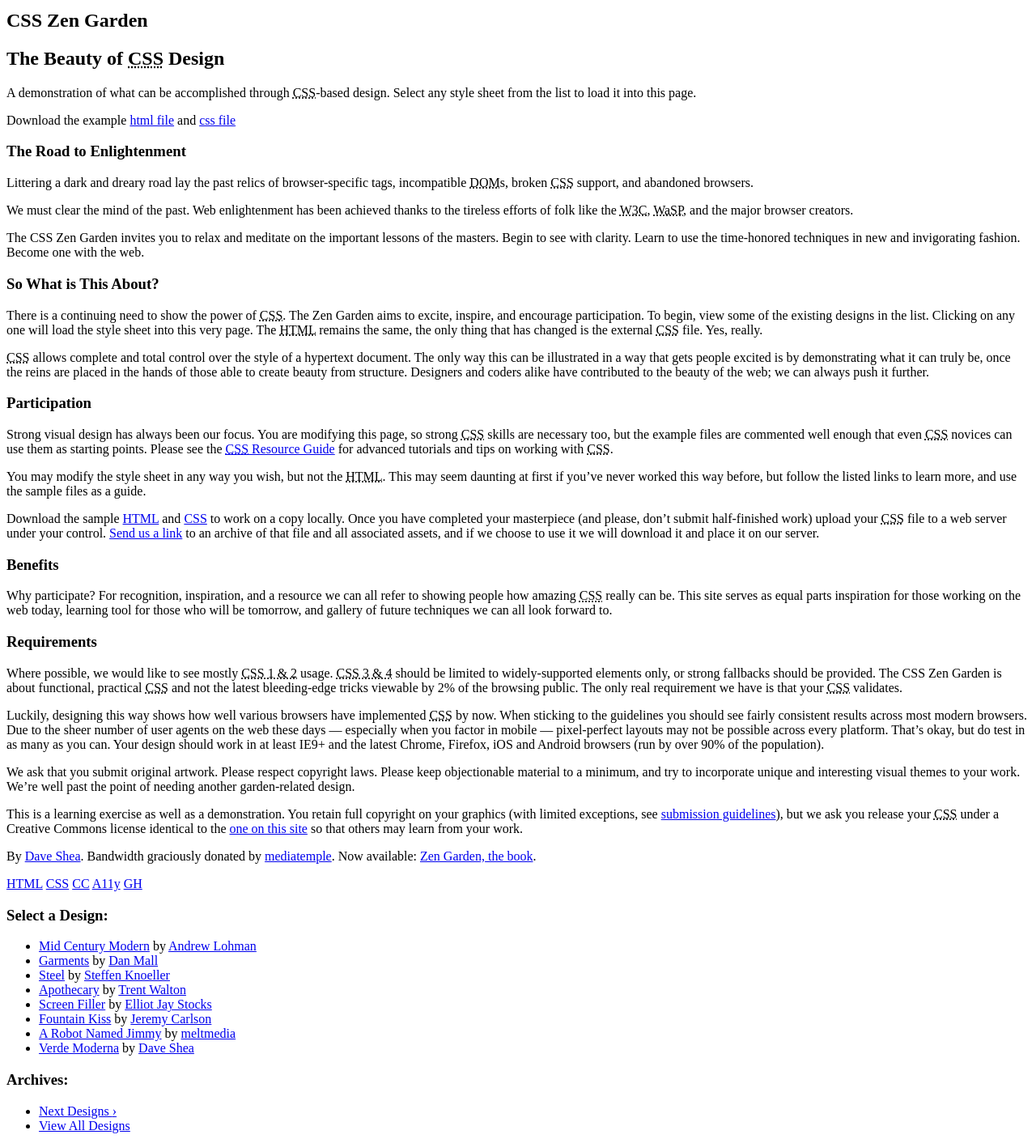
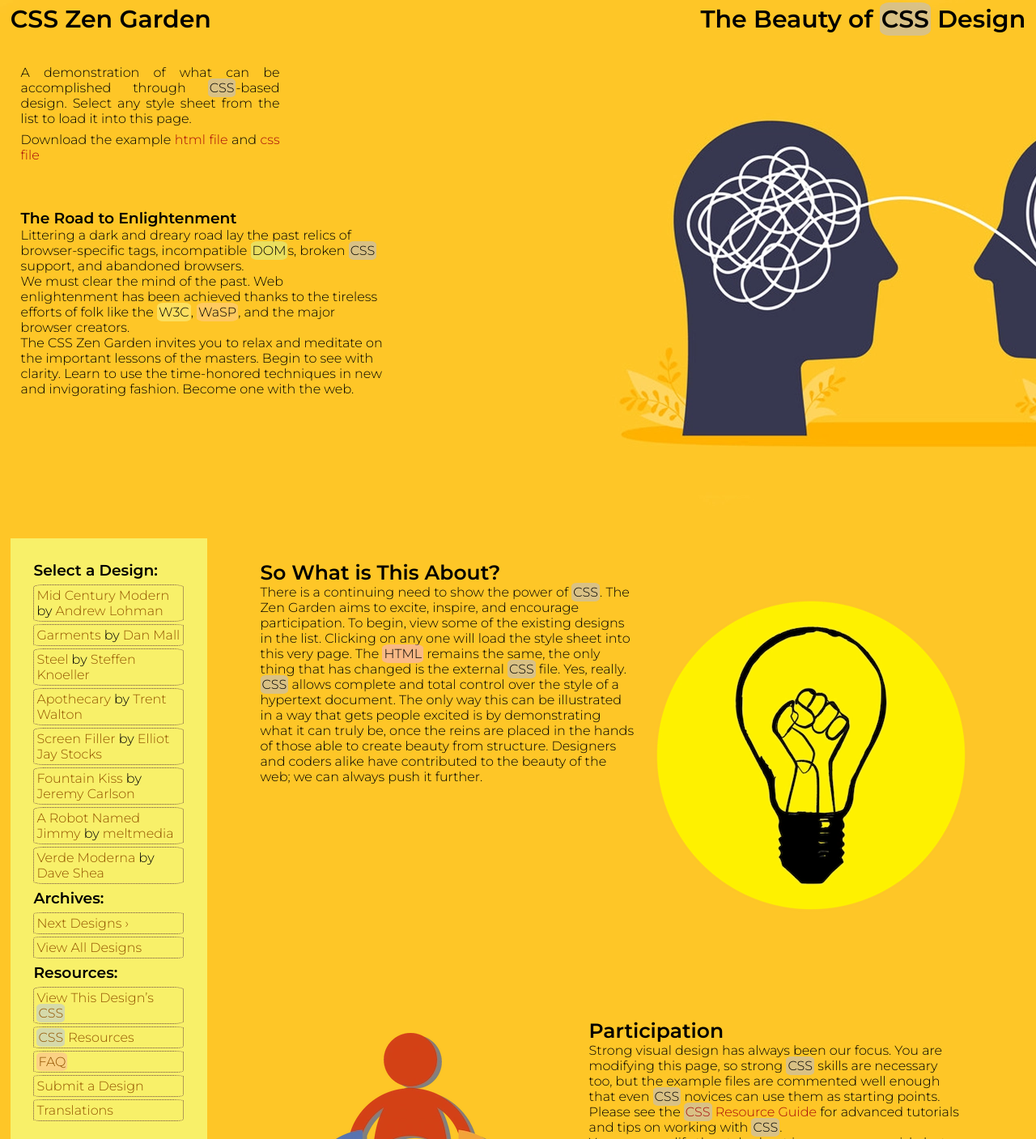
Before and after one commit to yaroslavami/Zengarden, a plain HTML site: page index.html in a window 1280 px wide. Shown: the part 8-1415 px from the top of the page at 81% size. Drawn offline with Linux system fonts and the light colour scheme.

Commit message:
finished

```diff
--- a/style.css
+++ b/style.css
@@ -1,4 +1,157 @@
-html {
+/* font */
+@import url('https://fonts.googleapis.com/css2?family=Montserrat:wght@300;600&display=swap');
+/* basic styles */
+* {
 	margin: 0;
 	padding: 0;
+	font-family: 'Montserrat', sans-serif;
 }
+body{
+	background-color: #fec627;
+}
+a{
+	text-decoration: none;
+	color: rgb(169, 10, 10);
+}
+abbr{
+	cursor: help;
+	border-radius: 19%;
+	padding: 2px;
+	text-decoration: none;
+}
+li{
+	list-style-type: none;
+	padding: 3px;
+	margin: 3px;
+	border-radius: 7%;
+	border: dotted 1px rgb(107, 70, 70);
+}
+/*styles for different abbr*/
+[title="Cascading Style Sheets"]{
+	background-color: rgba(168, 187, 255, 0.434);
+}
+[title="Document Object Model"]{
+	background-color: rgba(207, 255, 168, 0.434);
+}
+[title="World Wide Web Consortium"]{
+	background-color: rgba(248, 255, 168, 0.434);
+}
+[title="Web Standards Project"]{
+	background-color: rgba(255, 204, 168, 0.434);
+}
+[title="HyperText Markup Language"]{
+	background-color: rgba(241, 168, 255, 0.434);
+}
+[title="Frequently Asked Questions"]{
+	background-color: rgba(255, 168, 168, 0.434);
+}
+/*styles for the top section*/
+section{
+	height: 660px;
+	background-image: url('./intro.webp');
+	background-repeat: no-repeat;
+}
+header{
+	display: flex;
+	flex-direction: row;
+	justify-content: space-between;
+	padding: 1%;
+	margin: 0;
+	font-family: 'Montserrat', sans-serif;
+}
+header h1, h2{
+	font-weight: 900;
+	font-size: 30px;
+}
+section div{
+	display: flex;
+	flex-direction: column;
+}
+.summary{
+	width: 25%;
+	padding: 2%;
+}
+.summary p{
+	text-align: justify;
+	margin-bottom: 2%;
+}
+.preamble{
+	width: 35%;
+	padding: 2%;
+}
+/*styles for main info */
+.main{
+	float: right;
+	width: 78%;
+}
+.main div, footer{
+	padding: 4%;
+	width: 90%;
+	margin-right: 5%;
+}
+.main h3{
+	font-size: 25px;
+}
+.requirements a{
+	padding-left: 5px;
+}
+[role="contentinfo"]{
+	display: flex;
+	justify-self: center;
+	margin-top: 30px;
+}
+/*adds pseudo elements*/
+::before {
+	margin: 2%;
+}
+.explanation::before {
+	content: url('./explanation.webp');
+	float: right;
+}
+.participation::before {
+	content: url('./participation.webp');
+	float: left;
+}
+.benefits::before {
+	content: url('./benefits.webp');
+	float: right;
+}
+.requirements::before {
+	content: url('./requirements.webp');
+	float: left;
+}
+.explanation,
+.benefits {
+	float: left;
+}
+.participation,
+.requirements {
+	float: right;
+}
+/*styles for footer*/
+footer{
+	display: flex;
+	justify-content: space-between;
+	color: #51650f;
+	font-weight: 600;
+}
+/*styles for sidebar*/
+.sidebar{
+	position: absolute;
+	width: 15%;
+	float: left;
+	padding: 2%;
+	margin: 1%;
+	background-color: #f7ff80bd;
+	color: rgb(0, 0, 0);
+}
+.sidebar:hover{
+	box-shadow: -2px -2px 20px #dee1afcf;
+	transition: cubic-bezier(linear);
+}
+.sidebar a{
+	color: rgb(147, 83, 0);
+}
+.sidebar h3{
+	padding: 3px;
+}
```
Also changed, not shown: benefits.webp (added), explanation.webp (added), intro.webp (added), participation.webp (added), requirements.webp (added), sticker.png (deleted).
